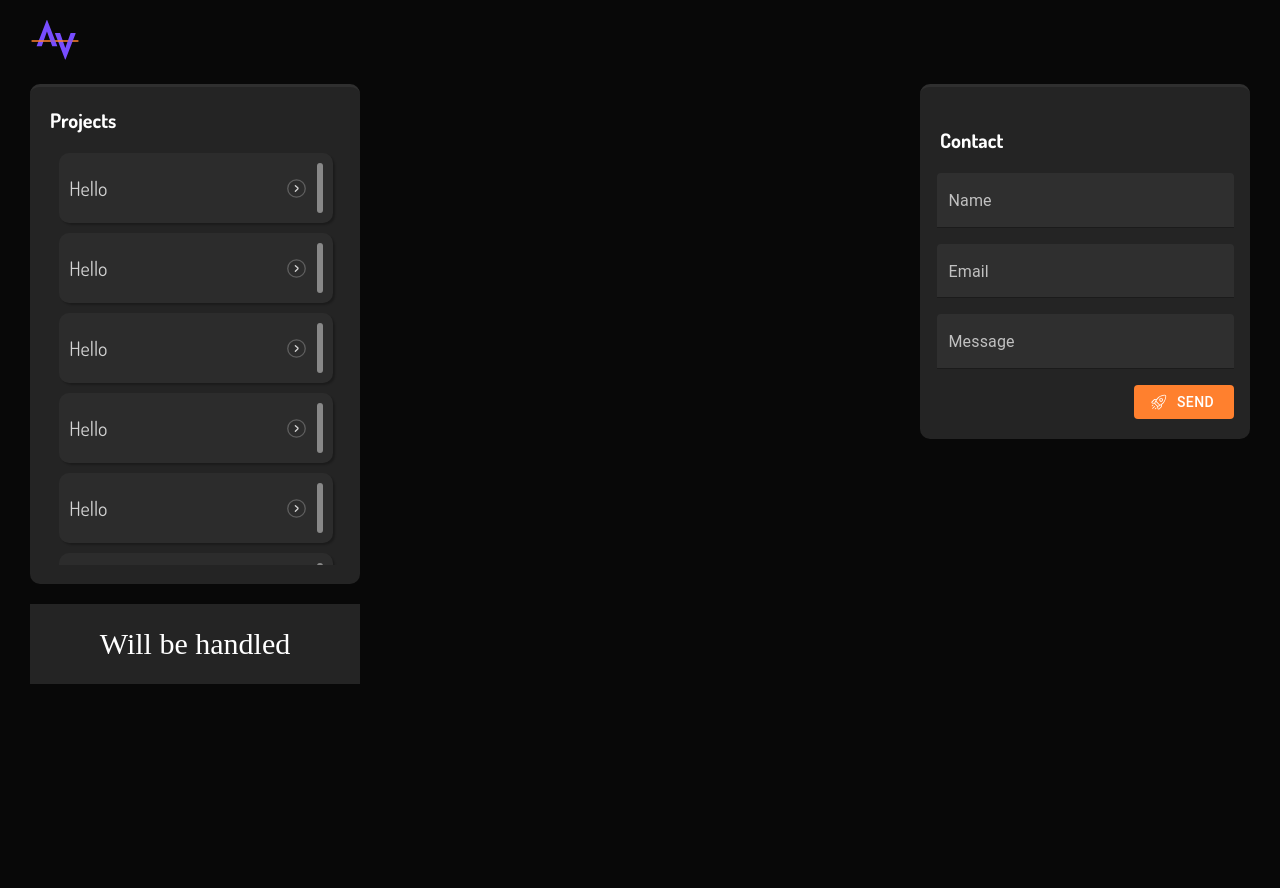
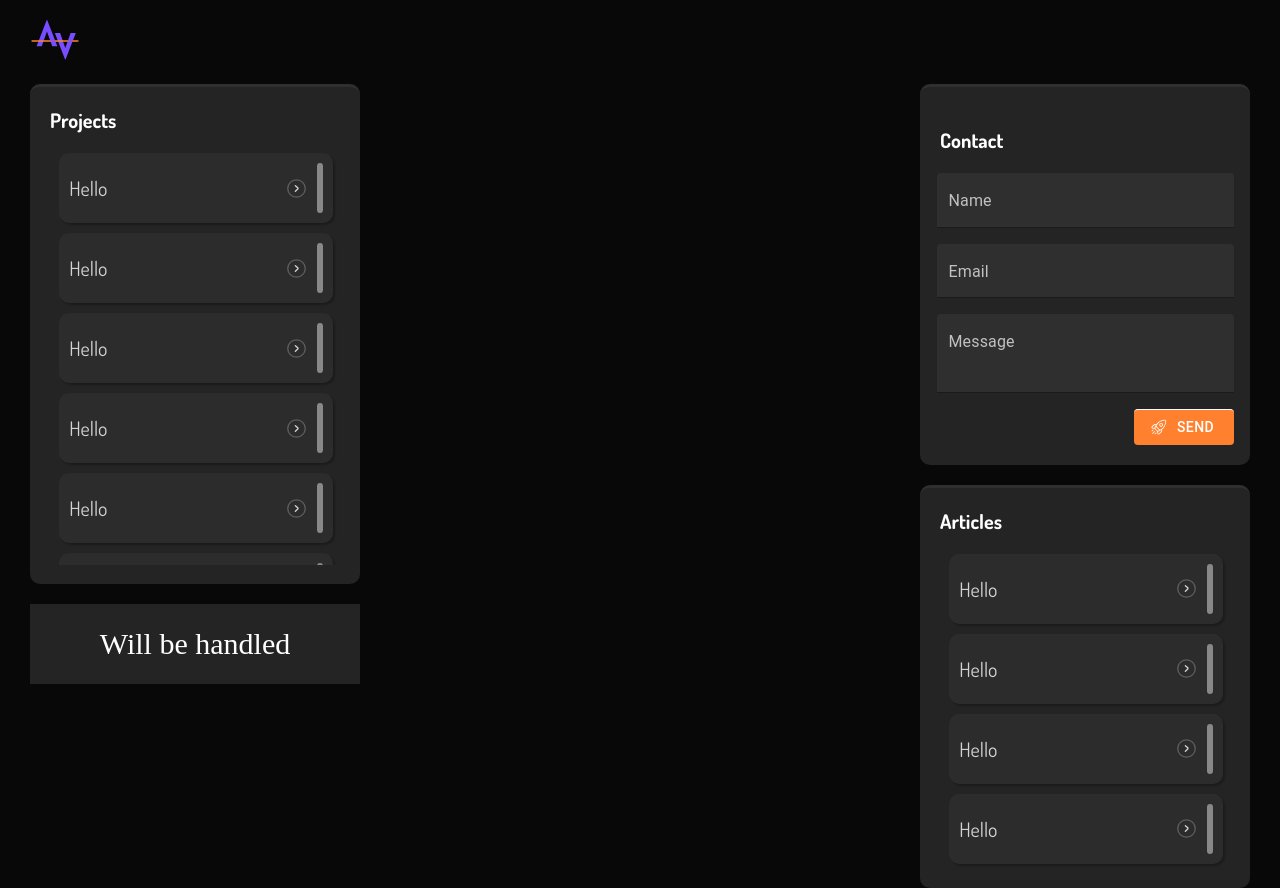
Before and after one commit to ADILRAQ/Portfolio, a React (Create React App) app: page / in a window 1280 px wide. Before the commit the page ends 800 px from the top, so only its background shows below. Built offline with nearby package versions, Linux system fonts and the light colour scheme; the HTML template or start-up script is replaced by a standard one.

Commit message:
MOD: Create a Workshop component for clean design usage

```diff
--- a/src/App.css
+++ b/src/App.css
@@ -22,6 +22,9 @@
 .side {
   width: 330px;
   height: 100%;
+  display: flex;
+  flex-flow: column;
+  gap: 20px;
 }
 
 .center {
--- a/src/App.tsx
+++ b/src/App.tsx
@@ -1,8 +1,9 @@
 import * as React from 'react';
 import './App.css';
-import Projects from './Projects/project';
+import Projects from './WorkShow/workShow';
 import Connect from './Connect/connect';
 import Contact from './Contact/contact';
+import WorkShow from './WorkShow/workShow';
 
 function App() {
   return (
@@ -10,12 +11,13 @@ function App() {
       <img src='Logo.svg' alt="Logo" className='logo' />
       <div className='main'>
         <div className='side'>
-          <Projects />
+          <WorkShow header='Projects' />
           <Connect />
         </div>
         <div className='center'></div>
         <div className='side'>
           <Contact />
+          <WorkShow header='Articles' />
         </div>
       </div>
     </div>
--- a/src/Connect/connect.css
+++ b/src/Connect/connect.css
@@ -2,6 +2,7 @@
 .connect--holder {
     width: 100%;
     height: 80px;
+    flex: 0 0 auto;
     display: flex;
     justify-content: space-between;
 
--- a/src/Contact/contact.css
+++ b/src/Contact/contact.css
@@ -2,6 +2,7 @@
 .contact {
     width: 100%;
     /* height: 400px; */
+    flex: 0 0 auto;
     background-color: var(--component);
     border-radius: 10px;
     border-top: 3px solid var(--effect);
--- a/src/Contact/contact.tsx
+++ b/src/Contact/contact.tsx
@@ -1,11 +1,12 @@
 import * as React from "react";
 import './contact.css';
-import { Stack, Button} from "@mui/material";
+import { Stack, Button } from "@mui/material";
 import Input from "../components/Input/Input";
 import { useFormik } from "formik";
 import SendIcon from "../components/SendIcon/SendIcon";
 import { FormAttributes } from "../types/FormAttributes";
 import { formSchema } from "../types/formSchema";
+import { ButtonStyle } from "../components/Styling/ButtonStyle";
 
 const Contact = () => {
 
@@ -57,13 +58,7 @@ const Contact = () => {
                         type="submit"
                         variant="outlined"
                         startIcon={<SendIcon />}
-                        style={{
-                            width:"100px",
-                            placeSelf:"flex-end",
-                            backgroundColor:"var(--orange)",
-                            color:"var(--white)",
-                            border:"none"
-                        }}
+                        sx={ButtonStyle}
                     >
                         Send
                     </Button>
--- a/src/Projects/project.css
+++ b/src/WorkShow/WorkShow.css
@@ -1,11 +1,12 @@
 
 .container {
     width: 330px;
-    height: calc(100% - (20px + 83px));
+    /* height: calc(100% - (20px + 83px)); */
+    flex: 1;
+    min-height: 400px;
     background-color: var(--component);
     border-radius: 10px;
     border-top: 3px solid var(--effect);
-    margin-bottom: 20px;
 }
 
 .items--holder {
@@ -21,3 +22,18 @@
     flex-shrink: 1;
     padding-right: 7px;
 }
+
+::-webkit-scrollbar {
+    width: 5px;
+    background-color: var(--effect);
+    border-radius: 5px;
+}
+
+::-webkit-scrollbar-thumb {
+    background-color: var(--grey);
+    transition: all .3 ease;
+}
+
+::-webkit-scrollbar-thumb:hover {
+    background-color: var(--orange);
+}
--- a/src/Projects/project.tsx
+++ b/src/WorkShow/workShow.tsx
@@ -1,12 +1,12 @@
 import * as React from "react";
-import './project.css';
+import './WorkShow.css';
 import Item from "../components/Item/item";
 
-const Projects = () => {
+const WorkShow = (prop: {header: string}) => {
 
     return (
         <div className="container">
-            <div className="header dosis-bold">Projects</div>
+            <div className="header dosis-bold">{ prop.header }</div>
             <div className="items--holder">
                 <Item />
                 <Item />
@@ -29,4 +29,4 @@ const Projects = () => {
     );
 }
 
-export default Projects;
+export default WorkShow;
--- a/src/components/Input/Input.tsx
+++ b/src/components/Input/Input.tsx
@@ -1,7 +1,7 @@
 import * as React from 'react';
 import { TextField } from '@mui/material';
 import { InputProps } from '../../types/InputProps';
-import { InputStyle } from './InputStyle';
+import { InputStyle } from '../Styling/InputStyle';
 
 const Input = (prop: InputProps) => {
 
@@ -11,6 +11,8 @@ const Input = (prop: InputProps) => {
             variant="filled"
             label={prop.label}
             type={prop.label === 'Email' ? "email" : "text"}
+            rows={prop.label === 'Message' ? 2 : 1}
+            multiline={prop.label === 'Message'}
             sx={InputStyle}
             value={prop.input}
             onChange={prop.handleChange}
--- /dev/null
+++ b/src/components/Styling/ButtonStyle.tsx
@@ -0,0 +1,14 @@
+
+// For Button Styling
+export const ButtonStyle = {
+    width: "100px",
+    placeSelf: "flex-end",
+    backgroundColor: "var(--orange)",
+    color: "var(--white)",
+    border: "none",
+    borderTop: "1px solid var(--white)",
+    transition: 'all 0.3s ease',
+    '&:hover': {
+        opacity: '0.8', // This should work
+    },
+}
```
Also changed, not shown: src/components/Styling/InputStyle.tsx (renamed from src/components/Input/InputStyle.tsx).
